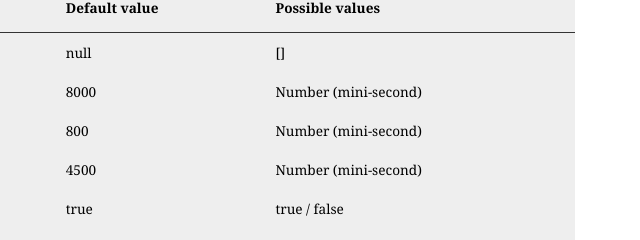
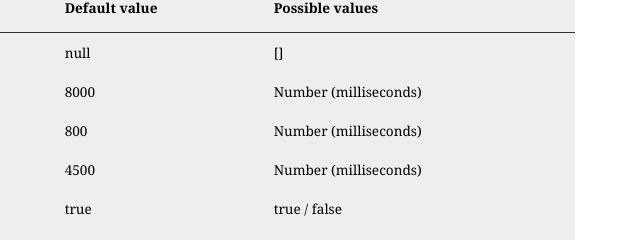
Before and after one commit to mingyeungs/jquery-zoomslider, a plain HTML site: page demo/index.html in a window 1280 px wide. Shown: the part 1008-1248 px from the top of the page, 465-1105 px from the left. Drawn offline with nearby package versions, Linux system fonts and the light colour scheme.

Commit message:
Correct typo.

```diff
--- a/demo/index.html
+++ b/demo/index.html
@@ -110,17 +110,17 @@
 			<tr>
 				<td>data-zs-speed</td>
 				<td>8000</td>
-				<td>Number (mini-second)</td>
+				<td>Number (milliseconds)</td>
 			</tr>
 			<tr>
 				<td>data-zs-switchSpeed</td>
 				<td>800</td>
-				<td>Number (mini-second)</td>
+				<td>Number (milliseconds)</td>
 			</tr>
 			<tr>
 				<td>data-zs-interval</td>
 				<td>4500</td>
-				<td>Number (mini-second)</td>
+				<td>Number (milliseconds)</td>
 			</tr>
 			<tr>
 				<td>data-zs-autoplay</td>
```
Also changed, not shown: 1 other file.
